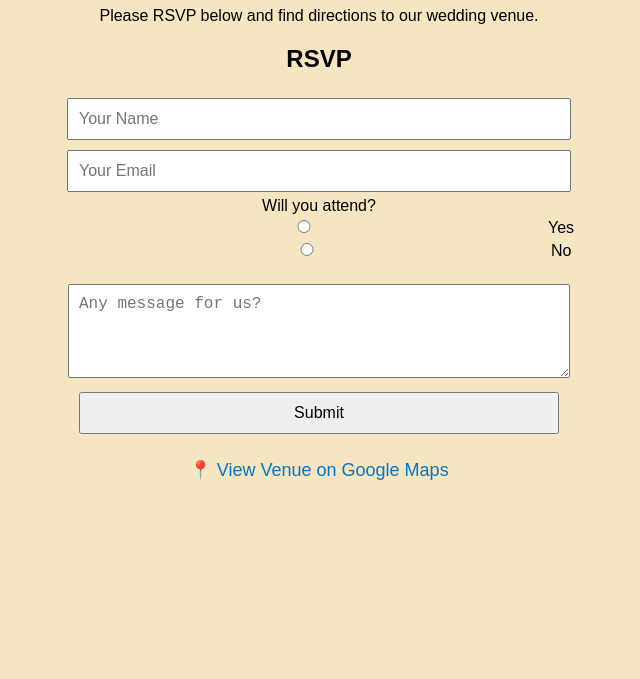
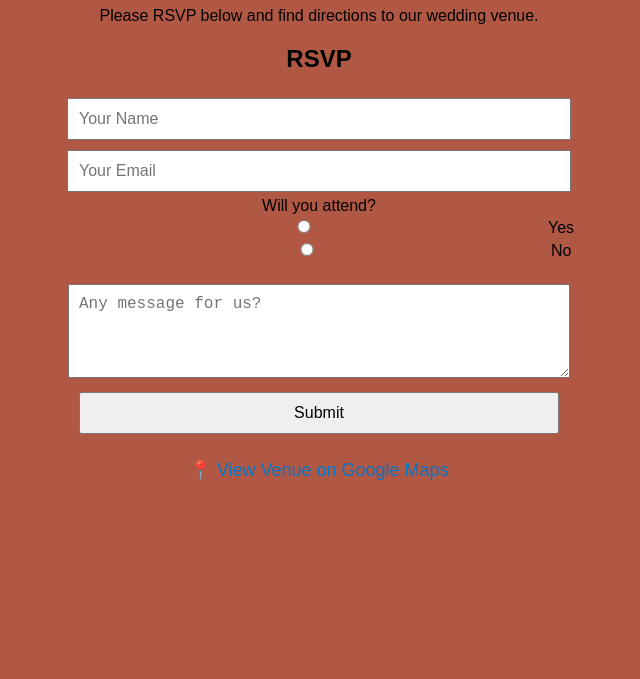
Before and after one commit to psycxeno/wedding-rsvp, a plain HTML site: page index.html in a window 1280 px wide. Shown: the part 121-800 px from the top of the page, without its empty margins (321-961 px from the left). Drawn offline with Linux system fonts and the light colour scheme.

Commit message:
Update index.html

```diff
--- a/index.html
+++ b/index.html
@@ -8,7 +8,7 @@
       font-family: Arial, sans-serif;
       text-align: center;
       padding: 40px;
-      background-color: #f5e5c1;
+      background-color: #b15844;
     }
     .container {
       max-width: 600px;
```
